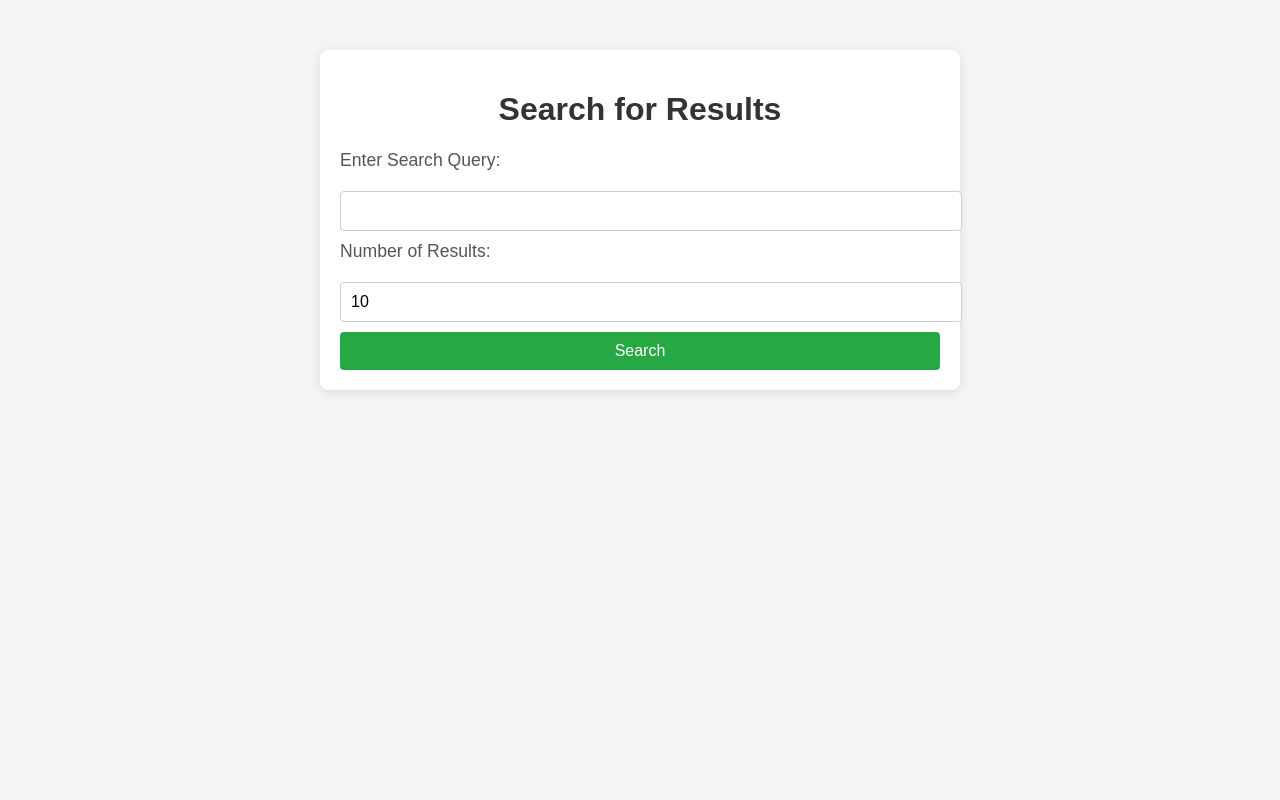
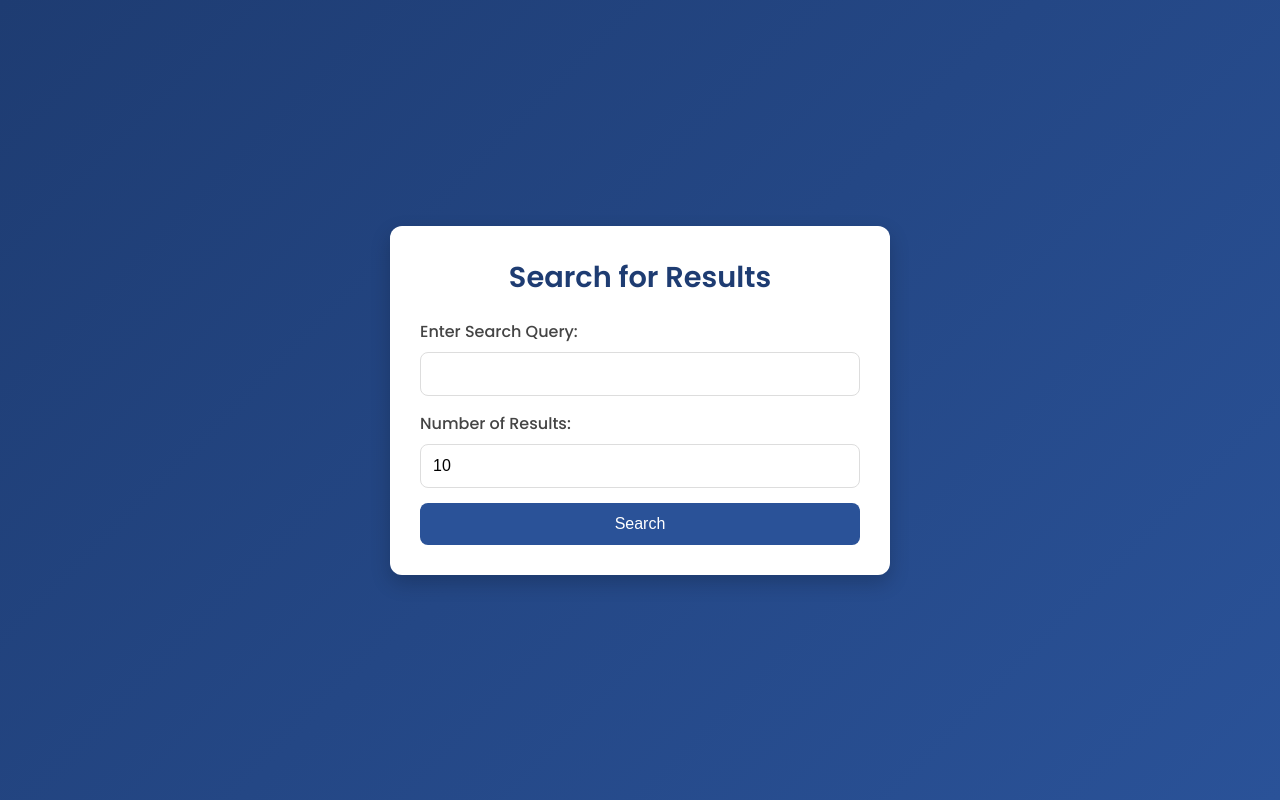
Before and after one commit to introspectivepen/Application-info-extractor, a Flask app: page / in a window 1280 px wide. Run offline with Flask 3, Linux system fonts and the light colour scheme.

Commit message:
Update index.html

```diff
--- a/templates/index.html
+++ b/templates/index.html
@@ -4,69 +4,147 @@
     <meta charset="UTF-8">
     <meta name="viewport" content="width=device-width, initial-scale=1.0">
     <title>Search App</title>
+    <link href="https://fonts.googleapis.com/css2?family=Poppins:wght@400;500;600&display=swap" rel="stylesheet">
     <style>
-        body {
-            font-family: Arial, sans-serif;
-            background-color: #f4f4f4;
+        * {
             margin: 0;
             padding: 0;
+            box-sizing: border-box;
         }
-        .container {
-            width: 80%;
-            max-width: 600px;
-            margin: 50px auto;
-            background: #fff;
-            padding: 20px;
-            border-radius: 8px;
-            box-shadow: 0 2px 10px rgba(0, 0, 0, 0.1);
-        }
-        h1 {
-            text-align: center;
+
+        body {
+            font-family: 'Poppins', sans-serif;
+            background: linear-gradient(135deg, #1e3c72, #2a5298);
+            min-height: 100vh;
+            display: flex;
+            justify-content: center;
+            align-items: center;
             color: #333;
         }
+
+        .container {
+            background: #fff;
+            width: 90%;
+            max-width: 500px;
+            padding: 30px;
+            border-radius: 12px;
+            box-shadow: 0 8px 20px rgba(0, 0, 0, 0.2);
+            animation: fadeIn 0.5s ease-in-out;
+            margin: 20px;
+        }
+
+        @keyframes fadeIn {
+            from { opacity: 0; transform: translateY(-20px); }
+            to { opacity: 1; transform: translateY(0); }
+        }
+
+        h1 {
+            font-size: 1.8rem;
+            font-weight: 600;
+            color: #1e3c72;
+            text-align: center;
+            margin-bottom: 20px;
+        }
+
         label {
-            font-size: 1.1em;
-            color: #555;
-            margin-bottom: 10px;
+            font-size: 1rem;
+            font-weight: 500;
+            color: #444;
+            margin-bottom: 8px;
             display: block;
         }
+
         input[type="text"],
         input[type="number"] {
             width: 100%;
-            padding: 10px;
-            margin: 10px 0;
-            border: 1px solid #ccc;
-            border-radius: 4px;
-            font-size: 1em;
+            padding: 12px;
+            margin-bottom: 15px;
+            border: 1px solid #ddd;
+            border-radius: 8px;
+            font-size: 1rem;
+            transition: border-color 0.3s, box-shadow 0.3s;
         }
+
+        input[type="text"]:focus,
+        input[type="number"]:focus {
+            border-color: #2a5298;
+            box-shadow: 0 0 8px rgba(42, 82, 152, 0.2);
+            outline: none;
+        }
+
         button {
-            background-color: #28a745;
-            color: white;
+            background: #2a5298;
+            color: #fff;
             border: none;
-            padding: 10px 15px;
-            font-size: 1em;
-            border-radius: 4px;
+            padding: 12px;
+            font-size: 1rem;
+            font-weight: 500;
+            border-radius: 8px;
             cursor: pointer;
             width: 100%;
-            transition: background-color 0.3s;
+            transition: background 0.3s, transform 0.2s;
         }
+
         button:hover {
-            background-color: #218838;
+            background: #1e3c72;
+            transform: translateY(-2px);
+        }
+
+        button:disabled {
+            background: #aaa;
+            cursor: not-allowed;
+            transform: none;
+        }
+
+        #loading {
+            display: none;
+            text-align: center;
+            color: #2a5298;
+            font-size: 0.9rem;
+            margin-top: 10px;
+            animation: pulse 1.5s infinite;
+        }
+
+        @keyframes pulse {
+            0% { opacity: 1; }
+            50% { opacity: 0.5; }
+            100% { opacity: 1; }
+        }
+
+        @media (max-width: 480px) {
+            .container {
+                padding: 20px;
+            }
+
+            h1 {
+                font-size: 1.5rem;
+            }
+
+            button {
+                padding: 10px;
+            }
         }
     </style>
 </head>
 <body>
     <div class="container">
         <h1>Search for Results</h1>
-        <form method="POST">
+        <form method="POST" id="searchForm">
             <label for="query">Enter Search Query:</label>
             <input type="text" id="query" name="query" required>
 
             <label for="num_results">Number of Results:</label>
-            <input type="number" id="num_results" name="num_results" min="1" max="50" value="10">
+            <input type="number" id="num_results" name="num_results" min="1" max="20" value="10">
 
-            <button type="submit">Search</button>
+            <button type="submit" id="submitBtn">Search</button>
         </form>
+        <div id="loading">Loading...</div>
     </div>
+    <script>
+        document.getElementById('searchForm').addEventListener('submit', function() {
+            document.getElementById('submitBtn').disabled = true;
+            document.getElementById('loading').style.display = 'block';
+        });
+    </script>
 </body>
 </html>
```
